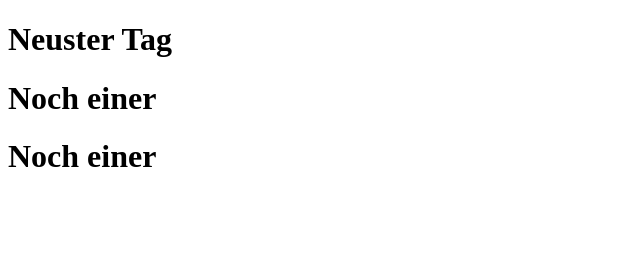
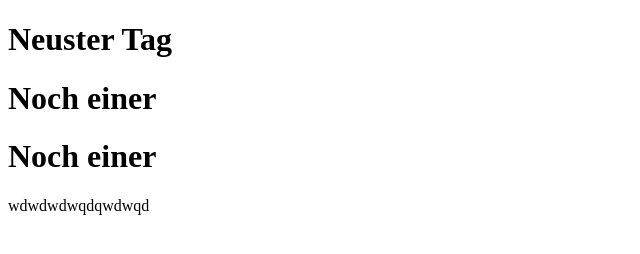
Before and after one commit to ChrisxBest/testrepo, a plain HTML site: page Test.html in a window 1280 px wide. Shown: the whole page, without its empty margins (0-640 px from the left). Drawn offline with Linux system fonts and the light colour scheme.

Commit message:
Update Test.html

```diff
--- a/Test.html
+++ b/Test.html
@@ -10,6 +10,7 @@
     <h1>Neuster Tag</h1>
     <h1>Noch einer</h1>
     <h1>Noch einer</h1>
+    wdwdwdwqdqwdwqd
 
 </body>
 </html>
```
